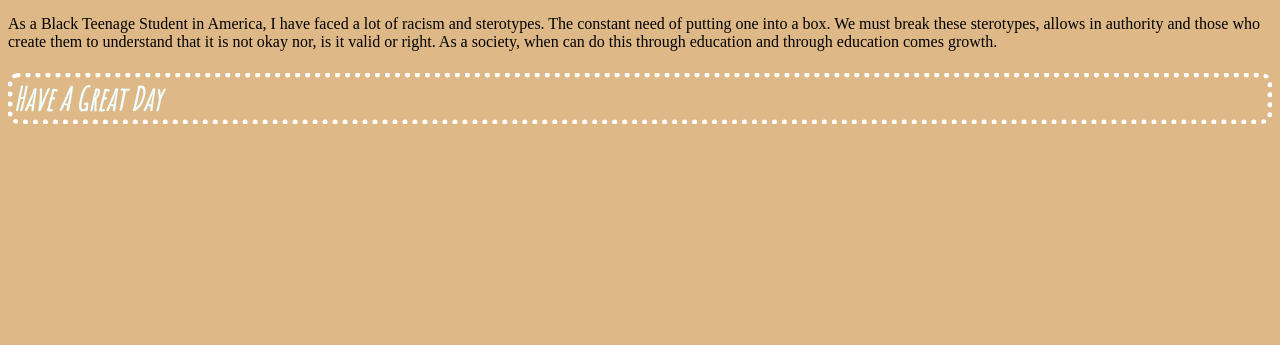
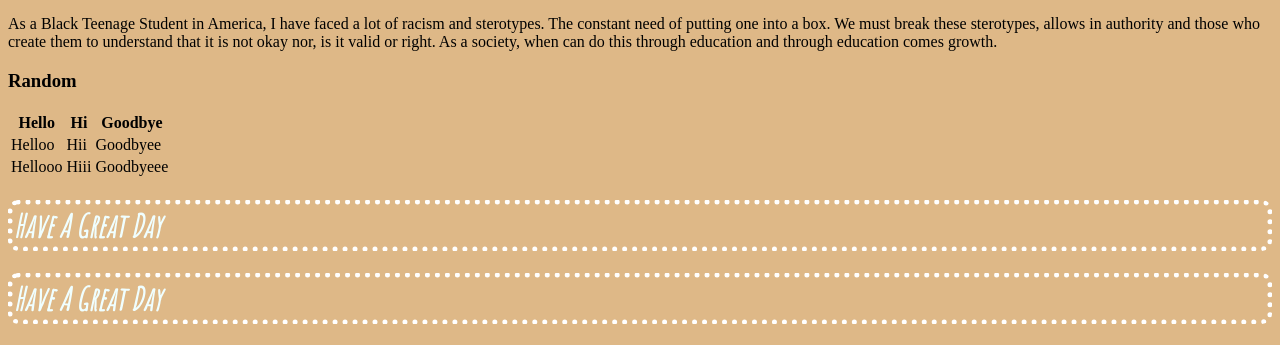
Before and after one commit to zamiya-3-j/zamiya-3-j, a plain HTML site: page Index.HTML in a window 1280 px wide. Shown: the part 713-1058 px from the top of the page. Before the commit the page ends 858 px from the top, so only its background shows below. Drawn offline with Linux system fonts and the light colour scheme; a script that the page names is missing.

Commit message:
Update Index.HTML

```diff
--- a/Index.HTML
+++ b/Index.HTML
@@ -26,6 +26,26 @@
 <h2> Sterotypes </h2>
 <img src="Why-Stereotypes-are-Harmful (1)">
 <p> As a Black Teenage Student in America, I have faced a lot of racism and sterotypes. The constant need of putting one into a box. We must break these sterotypes, allows in authority and those who create them to understand that it is not okay nor, is it valid or right. As a society, when can do this through education and through education comes growth. </p>
+<h3>Random</h3>
+<table>
+    <tr>
+       <th>Hello</th>
+        <th>Hi</th>
+        <th>Goodbye</th>
+    </tr>
+    <tr>
+        <td>Helloo</td>
+        <td>Hii</td>
+        <td>Goodbyee</td>
+    </tr>
+    <tr>
+        <td>Hellooo</td>
+        <td>Hiii</td>
+        <td>Goodbyeee</td>
+    </tr>
+</table>
+<h1> Have A Great Day </h1>
+  <body>
 <h1> Have A Great Day </h1>
   <body>
     <script src="script.js"></script>
```
